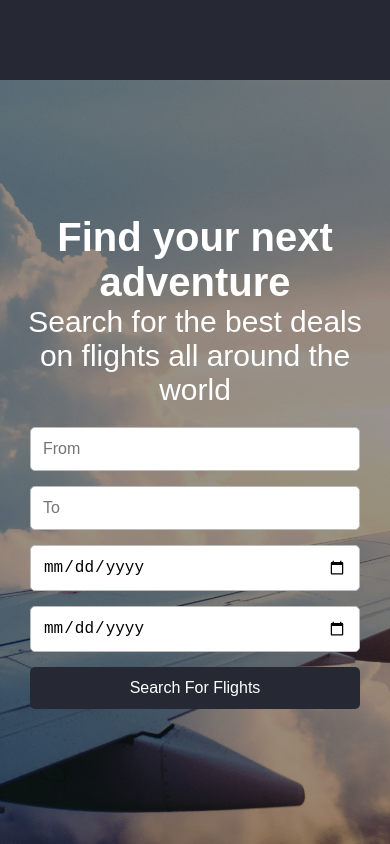
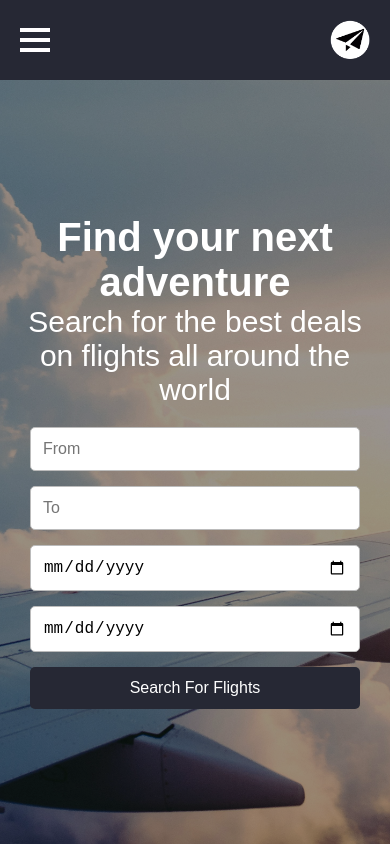
Before and after one commit to Osterie/IDATA2301_IDATA2306_GROUP_7, a React (Create React App) app in the folder frontend-Idata2301/code/app/: page / in a window 390 px wide. Shown: the top 844 px of the page. Built offline with nearby package versions, Linux system fonts and the light colour scheme.

Commit message:
Fixed nav bar burger

```diff
--- a/frontend-Idata2301/code/app/src/components/header/Navbar.jsx
+++ b/frontend-Idata2301/code/app/src/components/header/Navbar.jsx
@@ -1,23 +1,31 @@
-import React from "react";
+import React, { useState } from "react";
 import "./nav.css";
+import logo from "./images/logo.png";
 
 const Navbar = () => {
+  const [isMenuOpen, setIsMenuOpen] = useState(false);
+
+  const toggleMenu = () => {
+    setIsMenuOpen(!isMenuOpen);
+  };
+
   return (
-    // <header>
     <nav>
-        <input type="checkbox" id="check" />
-        <label htmlFor="check" className="checkbtn">
-          <i className="fas fa-bars"></i>
-        </label>
-        <label className="logo"></label>
-        <ul>
+      <div className="hamburger-menu" onClick={toggleMenu}>
+        <div className={`bar ${isMenuOpen ? "open" : ""}`}></div>
+        <div className={`bar ${isMenuOpen ? "open" : ""}`}></div>
+        <div className={`bar ${isMenuOpen ? "open" : ""}`}></div>
+      </div>
+      <a href="/" className="logo">
+        <img src={logo} alt="Logo" />
+      </a>
+      <ul className={isMenuOpen ? "active" : ""}>
         <li><a className="active" href="#">Home</a></li>
         <li><a href="/info">Deals</a></li>
         <li><a href="/about">About</a></li>
         <li><a href="/logg">Logg in</a></li>
       </ul>
     </nav>
-
   );
 };
 
--- a/frontend-Idata2301/code/app/src/components/header/nav.css
+++ b/frontend-Idata2301/code/app/src/components/header/nav.css
@@ -1,97 +1,88 @@
-/* Logo */
-#Aavgs {
-  margin: 10px;
-  width: 20%;
-  background-color: white;
-}
-@media (max-width: 900px) {
-  #Aavgs {
-    width: 30%;
-  }
+/* General Styles */
+body {
+  font-family: Arial, Helvetica, sans-serif;
 }
 
-.LogoText {
-  position: absolute;
-  border-radius: 4px;
-  font-size: 50px;
-  font-family: "Lobster", cursive;
-  margin-left: 110px;
-  margin-top: 8px;
-  color: black;
-  background-color: white;
-  z-index: +2;
-}
-.Logo1 {
-  position: absolute;
-  margin-left: 25px;
-  margin-top: 3px;
-  z-index: +2;
-}
-
-body {
-  /*font-family: 'Balsamiq Sans', cursive;*/
-  font-family: Arial, Helvetica, sans-serif;
-}
+/* Navbar Styles */
 nav {
+  display: flex;
+  align-items: center;
+  justify-content: space-between;
   background: var(--primary-color);
   height: 80px;
   width: 100%;
+  padding: 0 20px;
+  z-index: 3;
 }
-label.logo {
-  color: black;
-  font-size: 35px;
-  border-radius: 4px;
-  line-height: 80px;
-  padding: 0 100px;
-  font-family: "Lobster", cursive;
+
+nav .logo img {
+  height: 60px; /* Adjust based on your design */
+  width: auto;
+  vertical-align: middle;
 }
+
 nav ul {
-  float: right;
-  margin-right: 20px;
+  display: flex;
+  list-style: none;
+  margin: 0;
+  padding: 0;
 }
+
 nav ul li {
-  display: inline-block;
-  line-height: 80px;
-  margin: 0 5px;
+  margin: 0 10px;
 }
+
 nav ul li a {
   color: white;
   font-size: 17px;
   padding: 7px 13px;
   border-radius: 3px;
   text-transform: uppercase;
+  text-decoration: none;
 }
-a.active,
-a:hover {
+
+nav ul li a.active,
+nav ul li a:hover {
   background: #f2f2f2;
   transition: 0.5s;
   color: black;
 }
-.checkbtn {
-  font-size: 30px;
-  color: white;
-  float: right;
-  line-height: 80px;
-  margin-right: 40px;
+
+/* Hamburger Menu Styles */
+.hamburger-menu {
+  display: none;
+  flex-direction: column;
+  justify-content: space-between;
+  height: 24px;
+  width: 30px;
   cursor: pointer;
-  display: none;
 }
-#check {
-  display: none;
+
+.hamburger-menu .bar {
+  height: 4px;
+  width: 100%;
+  background-color: white;
+  transition: transform 0.3s ease, opacity 0.3s ease;
 }
-@media (max-width: 1100px) {
-  label.logo {
-    font-size: 30px;
+
+.hamburger-menu .bar.open:nth-child(1) {
+  transform: rotate(45deg) translateY(10px);
+}
+
+.hamburger-menu .bar.open:nth-child(2) {
+  opacity: 0;
+}
+
+.hamburger-menu .bar.open:nth-child(3) {
+  transform: rotate(-45deg) translateY(-10px);
+}
+
+/* Responsive Styles */
+@media (max-width: 900px) {
+  .hamburger-menu {
+    display: flex;
   }
-  nav ul li a {
-    font-size: 16px;
-  }
-}
-@media (max-width: 900px) {
-  .checkbtn {
-    display: block;
-  }
-  ul {
+  nav ul {
     position: absolute;
     width: 100%;
     height: 100vh;
@@ -99,36 +90,27 @@ a:hover {
     top: 80px;
     left: -100%;
     text-align: center;
+    flex-direction: column;
     transition: all 0.5s;
   }
   nav ul li {
-    display: block;
     margin: 50px 0;
-    line-height: 30px;
   }
   nav ul li a {
     font-size: 20px;
   }
-  a:hover,
-  a.active {
-    background: none;
-    color: black;
-  }
-  #check:checked ~ ul {
+  nav ul.active {
     left: 0;
   }
-  label.logo {
-    font-size: 20px;
+  nav .logo img {
+    height: 40px; /* Adjust based on your design */
   }
 }
 
-/* Css variabelar */
+/* CSS Variables */
 :root {
   --primary-color: #262834;
   --secondary-color: #fd7d00;
-  --third-color: green;
-  --fourth-color: green;
-  --fifth-color: orange;
   --text-color: black;
   --text-secondcolor: white;
 }
```
Also changed, not shown: frontend-Idata2301/code/app/src/components/header/images/logo.png (added). Lines whose indentation alone changed are shown as unchanged.
